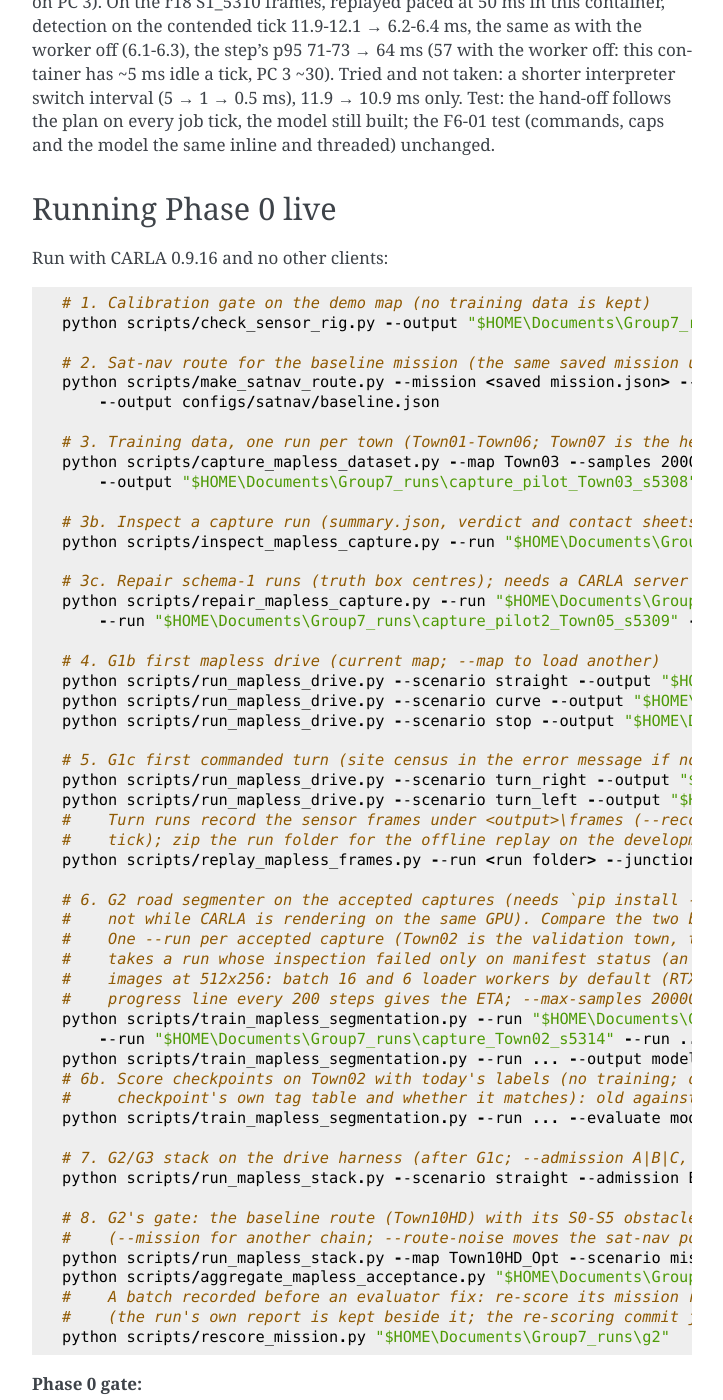
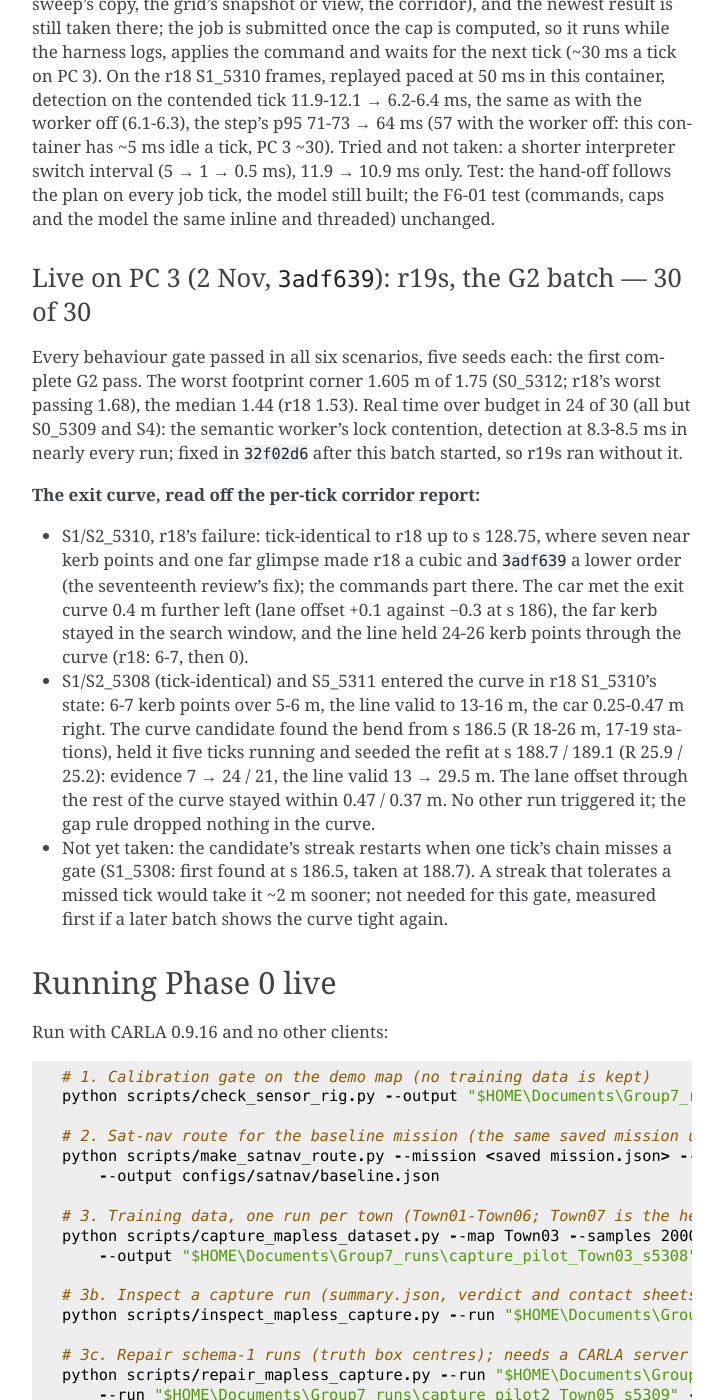
Before and after one commit to kkaaman/kkaaman-elec5308-a2-mo, a Sphinx documentation site: the page built from docs/mapless_autonomy.md, in a window 1280 px wide and 1400 px high, scrolled down 124502 px. Shown: the whole window, without its empty margins (388-1111 px from the left). Built offline with Sphinx 7.4.7, drawn with Linux system fonts in a browser that asks for light colours; some of the changed text lies outside the part shown.

Commit message:
AI Journal: Assignment 2 (Mapless extension) - Docs: r19s (3adf639), the G2 gate 30 of 30 — the exit curve held, the curve candidate taking it in three runs {   "studentId": "kkaaman",   "groupId": "7",   "taskId": "Assignment 2 (Mapless extension)",   "tool": "Claude Opus",   "isPaid": true,   "modelVersion": "5.5",   "language": "English (Australia) 🇦🇺",   "interactions": [     {       "prompt": "Shared the r19s batch from PC 3 and asked for the results to be analysed",       "response": "It wrote up r19s: 30 of 30, the first full pass of the G2 gate, with the worst corner 1.605 m of the 1.75 m bound. It showed the curve candidate seeding the refit in three runs that entered the curve in r18's failure state, and that real time was still over budget in 24 of 30 because the worker fix landed after the batch started.",       "intent": "Design Analysis",       "aiAccuracy": "Perfect",       "humanIntervention": "Ran r19s (S0 to S5, five seeds each) on PC 3 and uploaded the results",       "verificationMethod": "Manual Trace",       "evaluationConfidence": 4     }   ],   "metaReflection": {     "utilityScore": 5,     "processEvolution": "",     "criticalMoment": "the G2 gate passing 30 of 30 for the first time",     "skillDependency": "reading the batch reports",     "synthesis": "the fixes held across all six scenarios"   },   "tags": [],   "status": "complete",   "id": "e17a6cb1-a7cc-41b3-acb6-da671e7c100e",   "createdAt": "2026-11-07T09:24:04.639Z" }

```diff
--- a/docs/mapless_autonomy.md
+++ b/docs/mapless_autonomy.md
@@ -17,7 +17,7 @@
 | G1a | Local trajectory controller | yes | yes | yes (inside G1b) | yes | — |
 | G1b | Straight, curve, obstacle stop, sensor-only | yes | yes | MEASURED_PASS (Town10HD, Town05) | straight at 4 m/s, stops with a car and a cone, the curve once | the curve again; sensor outages are injected, not met |
 | G1c | Commanded 90° turn | yes | yes | right (Town10HD) and left (Town03) MEASURED_PASS; r8–r11 left turns with oncoming and parked cars | the Town03 left turn, five batches | one right-turn site; skewed junctions unsupported (sites within 10° of a right angle); the exit-kerb far bias |
-| G2 | Segmenter, painting, road model, stack; S0–S5 × 5 on the baseline route | yes; the mission scenario and its aggregator (31 Oct) | yes (fake world; synthetic 468) | the stack's straight, stop, leads, crossings, turns; **the gate run five times: r12 S0 and r13 failed at junction 468; r14 19/30, r15 24/30, r16 27/30 (`22c77b6`), r17 24/30 (`ed0efe6`: the refit anchor reached into the crossing's seeds, fixed), r18 28/30 (`757fd09`), the junction crossed cleanly by every run since r16** — the exit curve's kerb observability (8 m window, 7.8 m kerb) is the last mechanism | S0, S3, S4, S5 (r18); S4 (four batches) | r19 runs the gate with the curve candidate; the segmenter is shadow only (v2 right edge 0.76 m inside the kerb) and part of no decision |
+| G2 | Segmenter, painting, road model, stack; S0–S5 × 5 on the baseline route | yes; the mission scenario and its aggregator (31 Oct) | yes (fake world; synthetic 468) | the stack's straight, stop, leads, crossings, turns; the gate run eight times: r12 S0 and r13 failed at junction 468; r14 19/30, r15 24/30, r16 27/30 (`22c77b6`), r17 24/30 (`ed0efe6`: the refit anchor reached into the crossing's seeds, fixed), r18 28/30 (`757fd09`), **r19s 30/30 (`3adf639`): every behaviour gate, the curve candidate taking the exit curve in the three runs that entered it short of kerb**; the junction crossed cleanly by every run since r16 | all six (r19s) | real time: 24 of 30 over budget in r19s (the worker's lock contention, fixed in `32f02d6`); r20 reruns the gate on it; the segmenter is shadow only (v2 right edge 0.76 m inside the kerb) and part of no decision |
 | G3 | Tracker, radar, prediction, following, M04–M06 | yes | yes | braking lead, cut-in, crossing walker and car, radar-first: MEASURED_PASS, r8–r11 | the leads and crossings, four batches | the A/B/C ablation with a lead still moving beyond the LiDAR's reach; rear radars admitted, no behaviour reads them |
 | G4 | Lights, junction yielding, lane changes, faults, mixed route | the left turn's oncoming gate; the junction crossed straight (31 Oct, curving exit 1 Nov); injected sensor outages | yes | the oncoming turns (r8–r12); the outages (r11); the crossing not yet | the oncoming turn | lights (M07), lane changes (M09–M11), the mixed route (M13), a two-lane opposing carriageway at the gate |
 | G5 | Learning | the segmenter trained (mIoU 0.879, Town02 held out) | — | shadow only | — | no learned component affects a command; no configuration C |
@@ -3918,6 +3918,31 @@
 still built; the F6-01 test (commands, caps and the model the same inline and threaded)
 unchanged.
 
+### Live on PC 3 (2 Nov, `3adf639`): r19s, the G2 batch — 30 of 30
+
+Every behaviour gate passed in all six scenarios, five seeds each: the first complete G2
+pass. The worst footprint corner 1.605 m of 1.75 (S0_5312; r18's worst passing 1.68), the
+median 1.44 (r18 1.53). Real time over budget in 24 of 30 (all but S0_5309 and S4): the
+semantic worker's lock contention, detection at 8.3-8.5 ms in nearly every run; fixed in
+`32f02d6` after this batch started, so r19s ran without it.
+
+**The exit curve, read off the per-tick corridor report:**
+- S1/S2_5310, r18's failure: tick-identical to r18 up to s 128.75, where seven near kerb
+  points and one far glimpse made r18 a cubic and `3adf639` a lower order (the
+  seventeenth review's fix); the commands part there. The car met the exit curve 0.4 m
+  further left (lane offset +0.1 against −0.3 at s 186), the far kerb stayed in the search
+  window, and the line held 24-26 kerb points through the curve (r18: 6-7, then 0).
+- S1/S2_5308 (tick-identical) and S5_5311 entered the curve in r18 S1_5310's state: 6-7
+  kerb points over 5-6 m, the line valid to 13-16 m, the car 0.25-0.47 m right. The curve
+  candidate found the bend from s 186.5 (R 18-26 m, 17-19 stations), held it five ticks
+  running and seeded the refit at s 188.7 / 189.1 (R 25.9 / 25.2): evidence 7 → 24 / 21,
+  the line valid 13 → 29.5 m. The lane offset through the rest of the curve stayed within
+  0.47 / 0.37 m. No other run triggered it; the gap rule dropped nothing in the curve.
+- Not yet taken: the candidate's streak restarts when one tick's chain misses a gate
+  (S1_5308: first found at s 186.5, taken at 188.7). A streak that tolerates a missed tick
+  would take it ~2 m sooner; not needed for this gate, measured first if a later batch
+  shows the curve tight again.
+
 ## Running Phase 0 live
 
 Run with CARLA 0.9.16 and no other clients:
```
